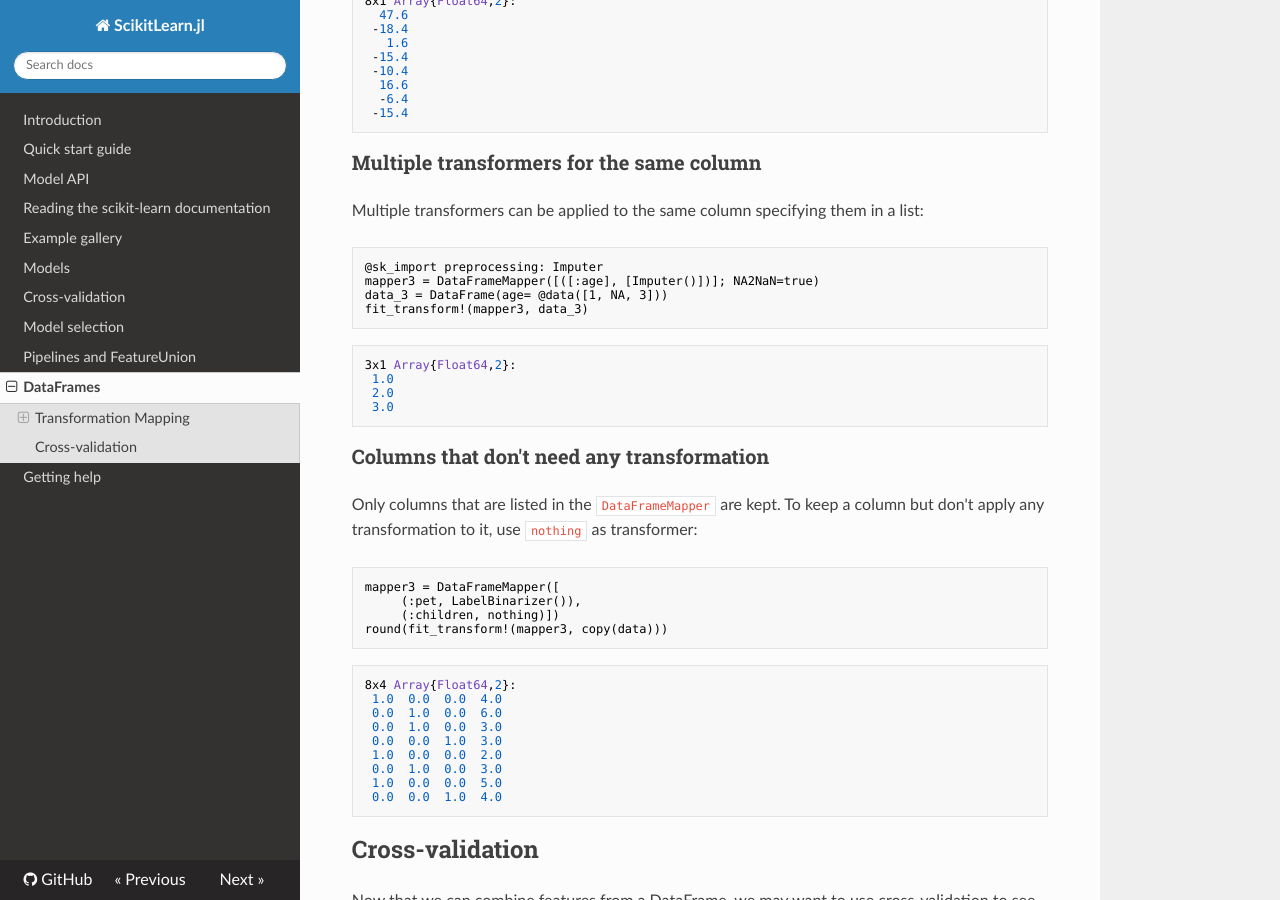
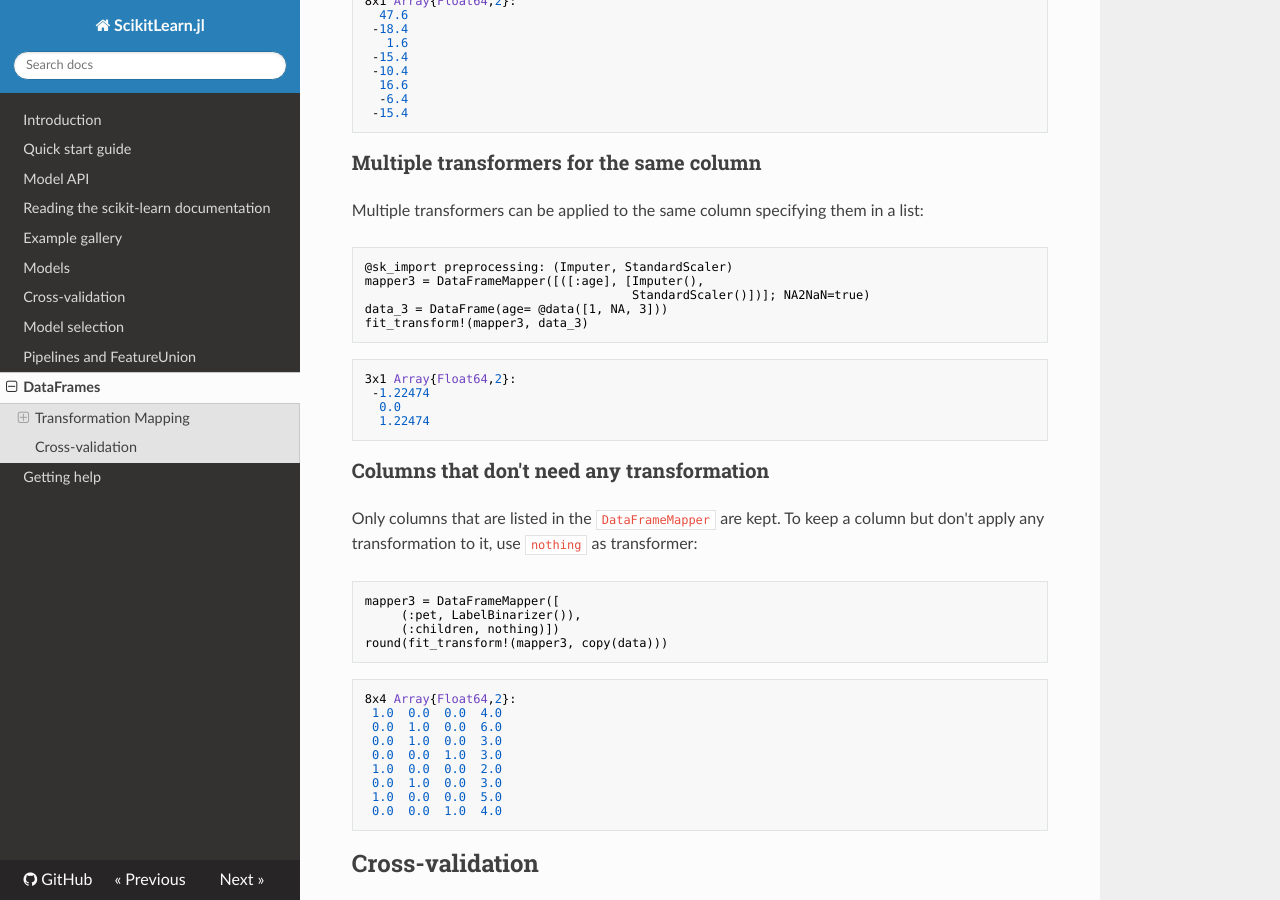
Before and after one commit to cstjean/ScikitLearn.jl, an MkDocs documentation site: the page built from docs/dataframes.md, in a window 1280 px wide and 900 px high, scrolled down 2310 px. Built offline with MkDocs 1.6.1, drawn with Linux system fonts in a browser that asks for light colours; nearby versions of some CDN libraries; old or Windows-style settings are respelled for this version of MkDocs.

Commit message:
Improved dataframes example

````diff
--- a/docs/dataframes.md
+++ b/docs/dataframes.md
@@ -122,19 +122,18 @@ Multiple transformers can be applied to the same column specifying them in a lis
 
 
 ```julia
-@sk_import preprocessing: Imputer
-mapper3 = DataFrameMapper([([:age], [Imputer()])]; NA2NaN=true)
+@sk_import preprocessing: (Imputer, StandardScaler)
+mapper3 = DataFrameMapper([([:age], [Imputer(),
+                                     StandardScaler()])]; NA2NaN=true)
 data_3 = DataFrame(age= @data([1, NA, 3]))
 fit_transform!(mapper3, data_3)
 ```
 
 
-
-
     3x1 Array{Float64,2}:
-     1.0
-     2.0
-     3.0
+     -1.22474
+      0.0
+      1.22474
 
 
 
````
